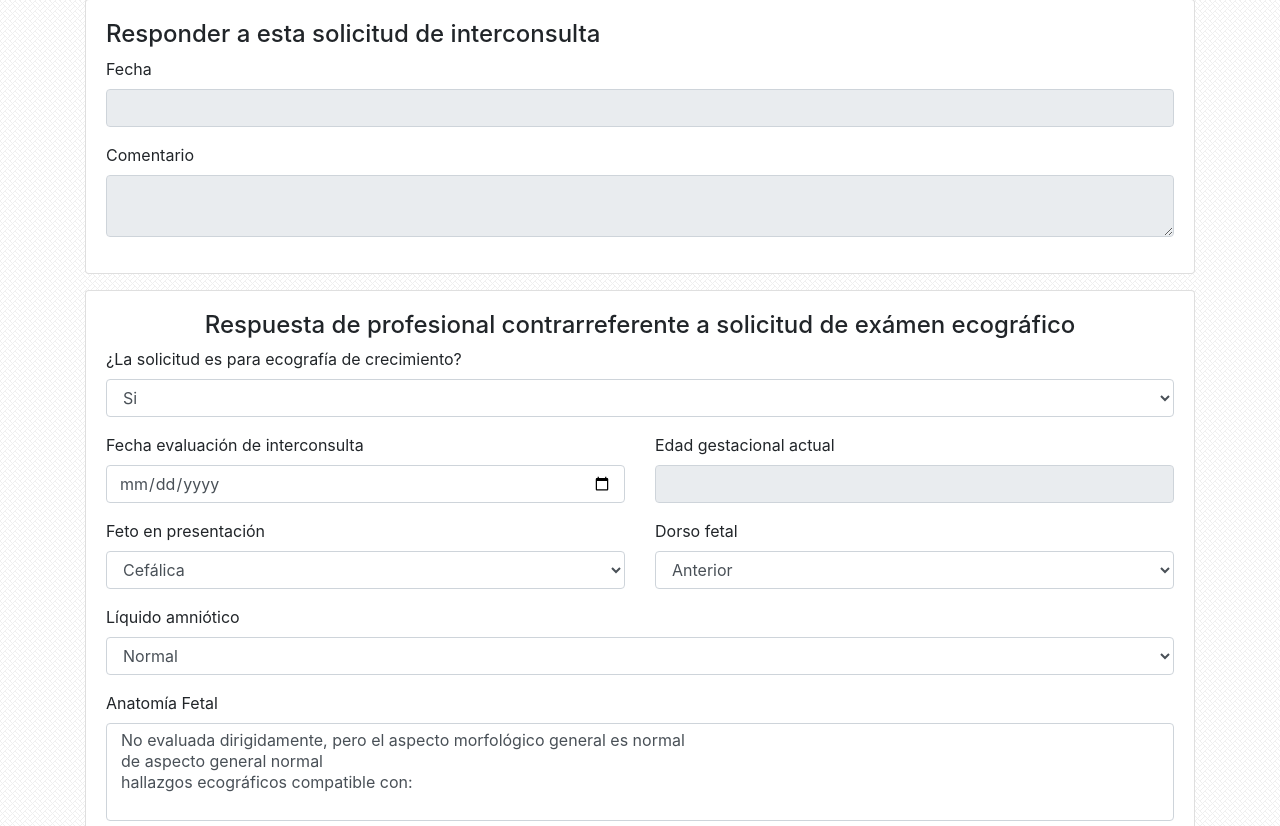
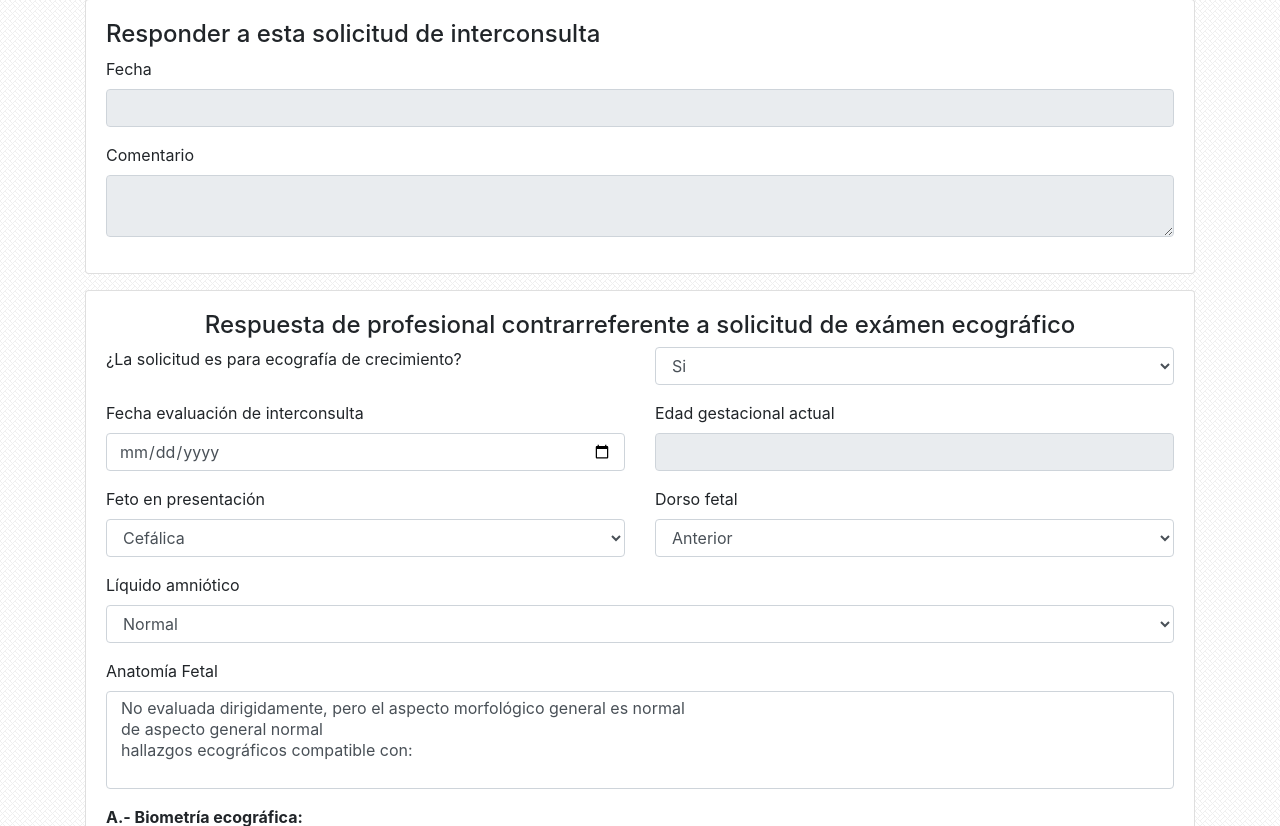
Before and after one commit to wetrust/interconsultas, a PHP site: template application/view/dashboard/edit.php in a window 1280 px wide. Shown: the part 884-1710 px from the top of the page. Run offline with PHP 8.4, Linux system fonts and the light colour scheme; the template is opened without the code that fills it, so the values that code supplies are empty; some libraries are stand-ins or nearby versions.

Commit message:
git push

```diff
--- a/application/view/dashboard/edit.php
+++ b/application/view/dashboard/edit.php
@@ -134,6 +134,8 @@
             <div class="row">
                 <div class="col form-group">
                     <label>¿La solicitud es para ecografía de crecimiento?</label>
+                </div>
+                <div class="col form-group">
                     <select class="form-control" name="solicitud_crecimiento" id="interconsulta.respuesta.crecimiento">
                         <option value="1">Si</option>
                         <option value="0">No</option>
```
